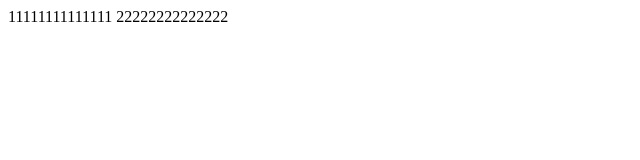
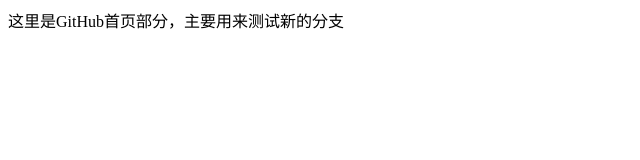
Before and after one commit to smamon/firstGitHub, a plain HTML site: page index.html in a window 1280 px wide. Shown: the whole page, without its empty margins (0-640 px from the left). Drawn offline with Linux system fonts and the light colour scheme.

Commit message:
branch test

```diff
--- a/index.html
+++ b/index.html
@@ -5,7 +5,8 @@
     <title>index</title>
 </head>
 <body>
-    11111111111111
-    22222222222222
+   <div>
+       这里是GitHub首页部分，主要用来测试新的分支
+   </div>
 </body>
 </html>
```
